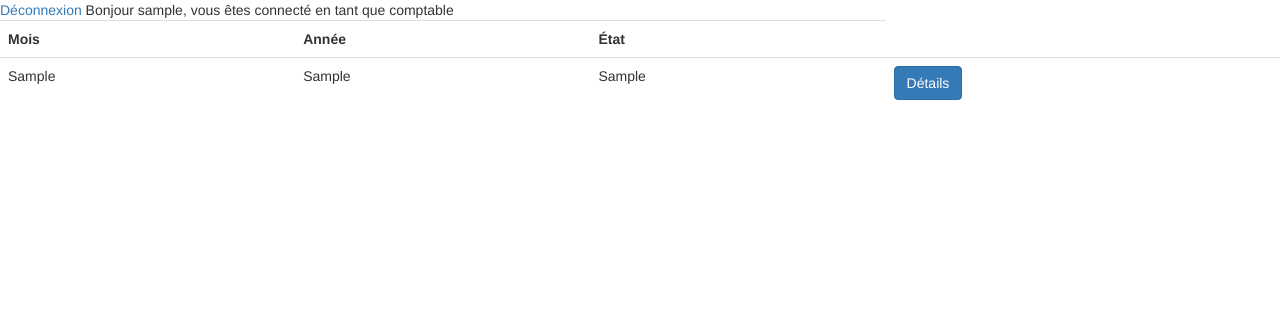
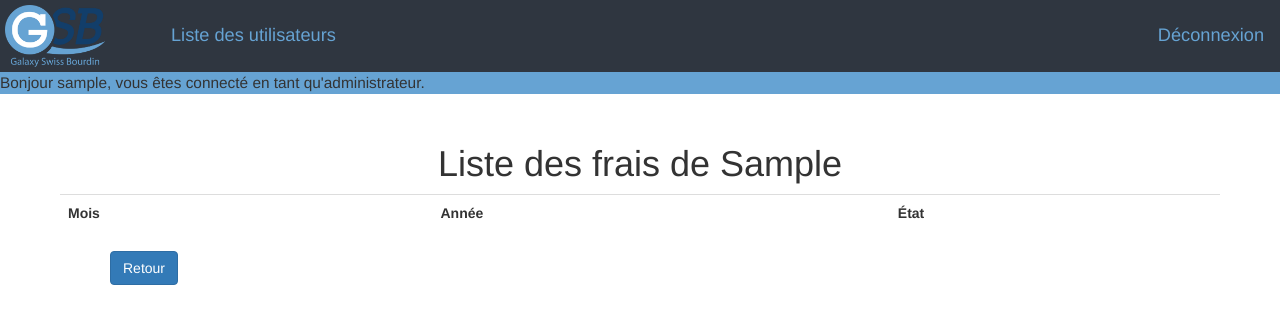
Before and after one commit to Adarak1997/gsb_web, a PHP site: page /comptable/listeFrais.php?id=1 in a window 1280 px wide. Shown: the top 324 px of the page. Run offline with PHP 8.4, Linux system fonts and the light colour scheme; the visitor is signed in with stand-in values (Sample User, id 1); tables that the repository leaves empty or names only in its code hold one stand-in row (values such as "Sample post"); lists and menus that the app fills with data are empty.

Commit message:
CSS comptable /  manque fonction modif + suppr

```diff
--- a/comptable/listeFrais.php
+++ b/comptable/listeFrais.php
@@ -12,18 +12,26 @@ session_start();
         <!-- importer le fichier de style -->
         <link rel="stylesheet" href="style.css" media="screen" type="text/css" />
         <link href="../css/bootstrap.min.css" rel="stylesheet">
+        <link href="../css/navbar.css" rel="stylesheet">
+        <link href="../css/tableau.css" rel="stylesheet">
 
     </head>
     <body style='background:#fff;'>
+        <!-- Navbar -->
+        <div class="container-navbar">
+        <ul>
+          <li><img src="../image/logo-gsb.png" style="width:100px; height:auto; margin:5px 50px 5px 5px;"></li>
+          <li><a href="listeUtilisateur.php">Liste des utilisateurs</a></li>
+          <li></li>
+          <li style="float:right"><a href='../index.php?deconnexion=true'><span>Déconnexion</span></a></li>
+        </ul>
+      </div>
 
-    <div id="content">
-            <!-- tester si l'utilisateur est connecté -->
-            <a href='../index.php?deconnexion=true'><span>Déconnexion</span></a>
+      <!--Teste si l'utilisateur est connecté et affiche ses informations -->
+      <div style="background-color:#66A3D3; font-size: 1.1em; margin-bottom:20px;">
         <?php
-               if(isset($_GET['deconnexion']))
-                {
-                   if($_GET['deconnexion']==true)
-                   {
+          if(isset($_GET['deconnexion'])) {
+            if($_GET['deconnexion']==true) {
               session_unset();
               header("location:../index.php");
             }
@@ -31,18 +39,21 @@ session_start();
           else if($_SESSION['pseudo'] !== ""){
             $user = $_SESSION['pseudo'];
             // afficher un message
-                echo "Bonjour $user, vous êtes connecté en tant que comptable";
+            echo "Bonjour $user, vous êtes connecté en tant qu'administrateur.";
           }
         ?>
       </div>
     <?php
     //recupération de tous les id des utilisateurs
 		$reponse = $bdd->query('SELECT fiche_frais.id as fiche_id, fiche_frais.mois, fiche_frais.annee, fiche_frais.utilisateur_id
-                                as utilisateur_id, etat.id as etat_id, etat.libelle as libelle
+                                as utilisateur_id, utilisateur.pseudo as pseudo, etat.id as etat_id, etat.libelle as libelle
 								FROM `fiche_frais` inner join etat on fiche_frais.etat_id = etat.id
+                                inner join utilisateur on fiche_frais.utilisateur_id = utilisateur.id
                                 WHERE `utilisateur_id` =\'' . $_GET['id'] . '\'');
+        $utilisateur = $reponse ->fetch();
     ?>
-    <div>
+    <div class="tableau">
+        <center><h1>Liste des frais de <?php echo $utilisateur['pseudo']?></h1></center>
         <table class="table">
             <tr class="thead">
                 <th scope="col">Mois</th>
@@ -65,6 +76,7 @@ while($donnees = $reponse -> fetch())
         $reponse->closeCursor();
     ?>
             </table>
+            <input class="btn btn-primary" type="button" value="Retour" style="margin-left:50px;" onclick="history.go(-1)">
         </div>
     </body>
 </html>
```
Also changed, not shown: comptable/ficheFrais.php (+33 -10 lines), comptable/listeUtilisateur.php (+18 -8 lines). Lines whose indentation alone changed are shown as unchanged.
